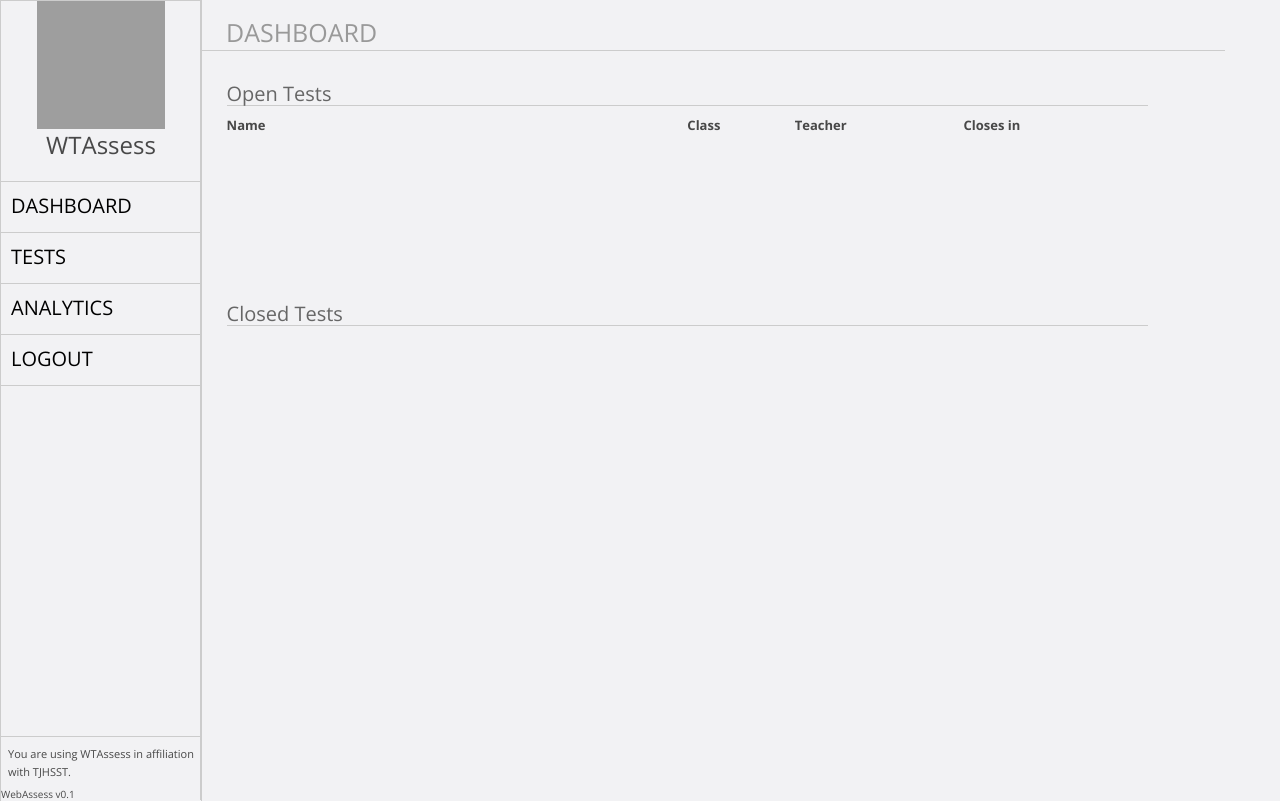
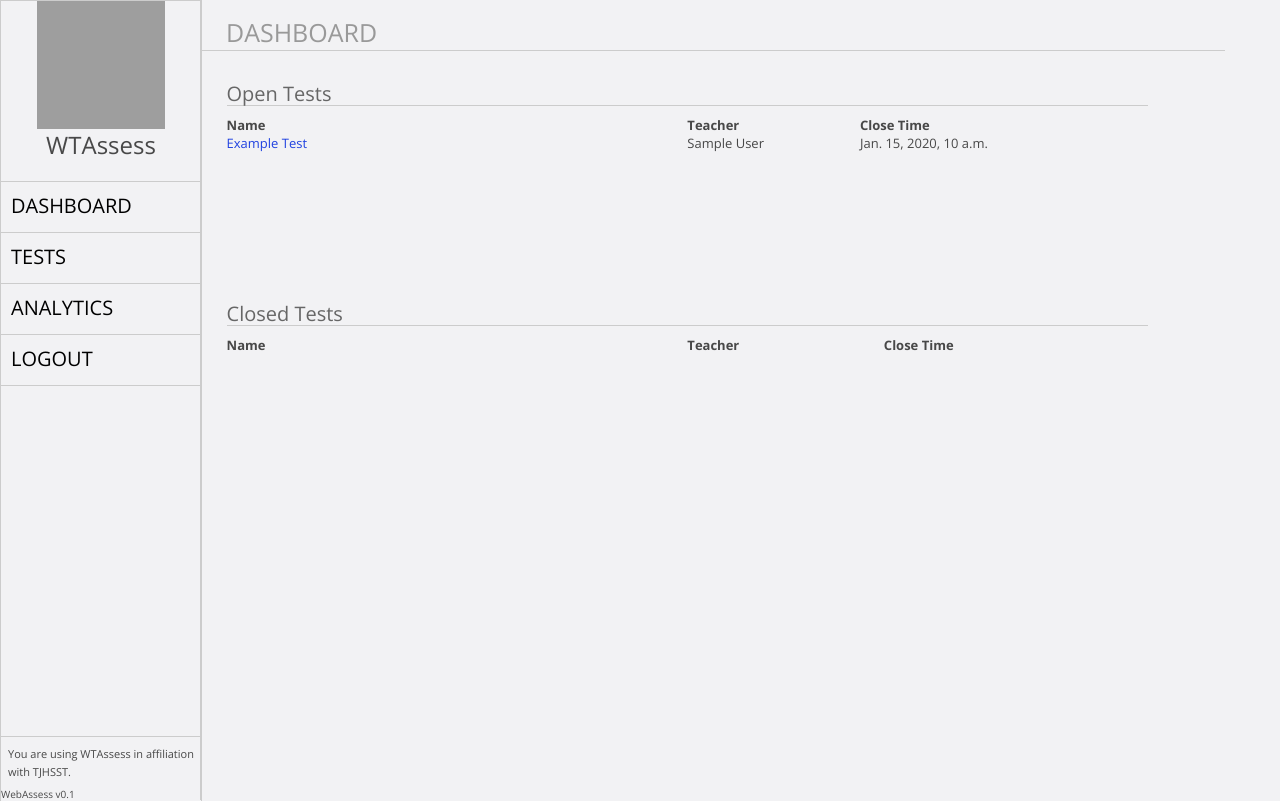
Before and after one commit to jwoglom/pilotdc, a Django app: page / in a window 1280 px wide. Shown: the top 801 px of the page. Run offline with Django 3.2, Linux system fonts and the light colour scheme; a user stored in the database is signed in; tables that the repository leaves empty hold one stand-in row (values such as "Sample post"); lists and menus that the app fills with data are empty; parts of the project's set-up code (start-up, migrations or seed data) failed here and were passed over; grey boxes are pictures that could not be loaded.

Commit message:
Dashboard now has basic function

```diff
--- a/webassess/dashboard/views.py
+++ b/webassess/dashboard/views.py
@@ -8,6 +8,8 @@ import datetime
 @login_required
 def dashboard_view(request):
     test_list = Test.objects.order_by('-postdate')
-    before = [x for x in test_list if x.postdate < timezone.now()]
+    for x in test_list:
+        print x.postdate,timezone.now()
+    before = [x for x in test_list if x.enddate < timezone.now()]
     after = [x for x in test_list if x not in before]
     return render(request, 'dashboard.html', {'before': before, 'after': after})
--- a/webassess/templates/dashboard.html
+++ b/webassess/templates/dashboard.html
@@ -14,14 +14,13 @@
     <table>
     <tr>
     <th class="name">Name</th>
-    <th>Class</th>
     <th>Teacher</th>
-    <th>Closes in</th>
+    <th>Close Time</th>
     </tr>
-    {% for test in before %}
+    {% for test in after %}
         <tr>
             <td><a href="/quest/take/{{ test.id }}">Example Test</a></td>
-            <td>Yi</td>
+            <td>{{ test.creator.user.first_name }} {{ test.creator.user.last_name }}</td>
             <td>{{ test.enddate }}</td>
         </tr>
     {% endfor %}
@@ -31,6 +30,20 @@
     <div class="title">
         <span>Closed Tests</span>
     </div>
+    <table>
+    <tr>
+    <th class="name">Name</th>
+    <th>Teacher</th>
+    <th>Close Time</th>
+    </tr>
+    {% for test in before %}
+        <tr>
+            <td><a href="/quest/take/{{ test.id }}">Example Test</a></td>
+            <td>{{ test.creator.user.first_name }} {{ test.creator.user.last_name }}</td>
+            <td>{{ test.enddate }}</td>
+        </tr>
+    {% endfor %}
+    </table>
 
 </div>
 {% endblock %}
```
